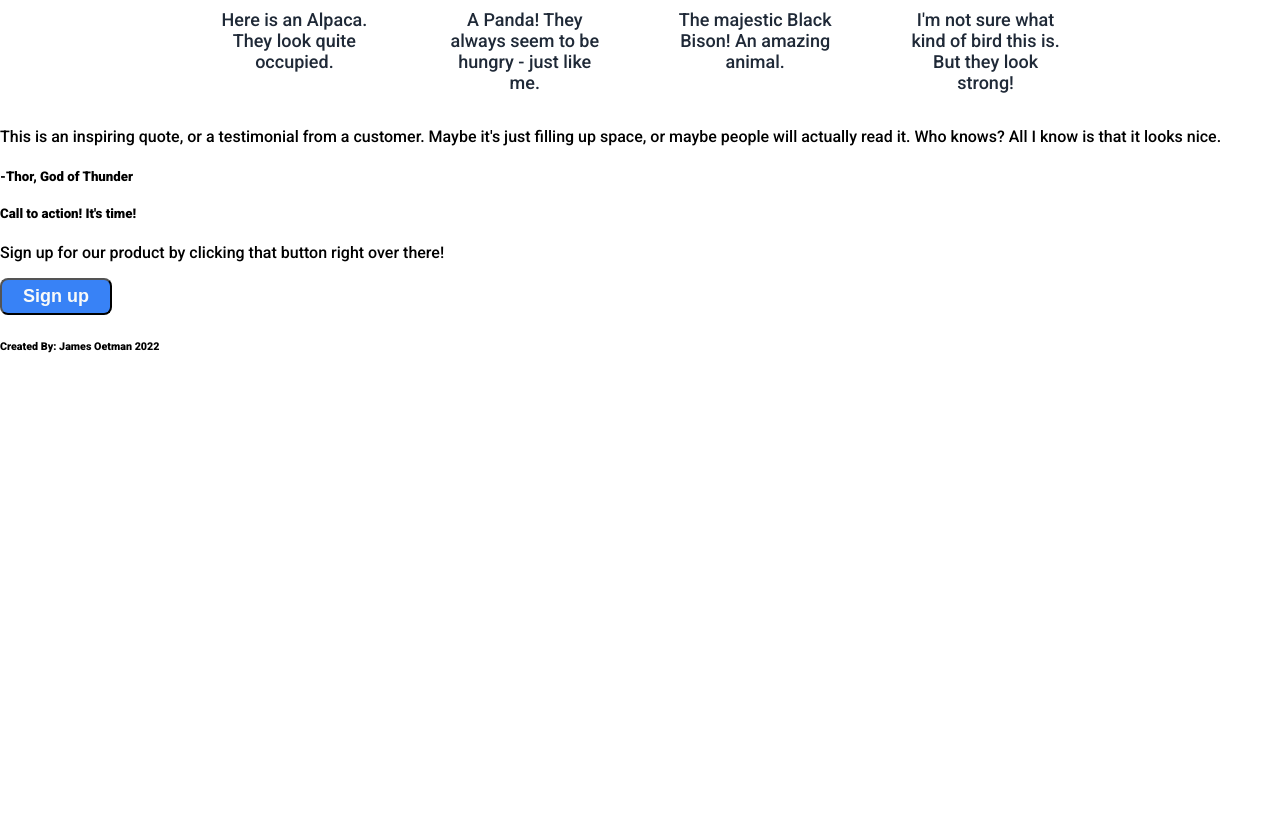
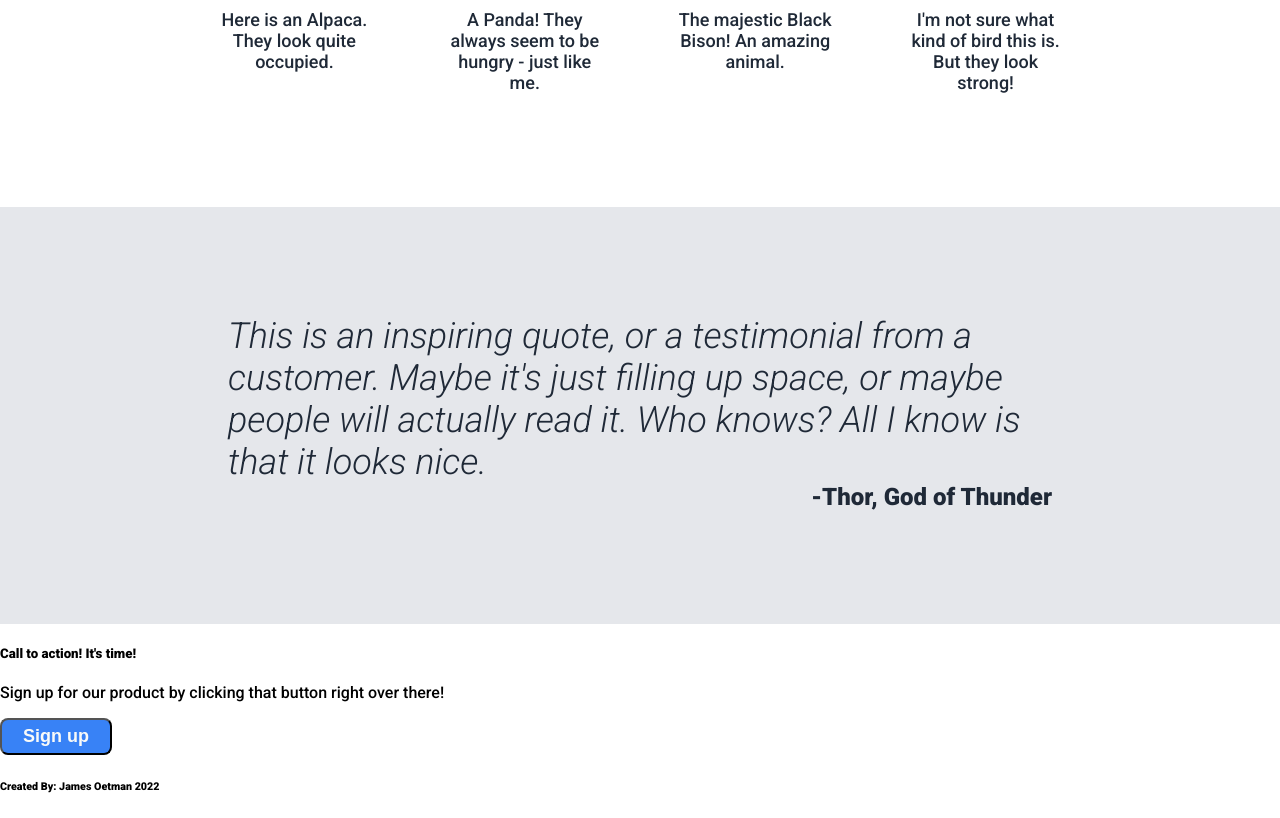
Before and after one commit to nimzoindian/odin-landingpage, a plain HTML site: page index.html in a window 1280 px wide. Shown: the part 880-1698 px from the top of the page. Before the commit the page ends 1258 px from the top, so only its background shows below. Drawn offline with Linux system fonts and the light colour scheme.

Commit message:
Styled the quote

```diff
--- a/style.css
+++ b/style.css
@@ -95,6 +95,7 @@ button {
     display: flex;
     flex-direction: column;
     width: 160px;
+    margin-bottom: 96px;
 }
 
 .container p {
@@ -104,3 +105,23 @@ button {
     font-weight: lighter;
     color: #1F2937;
 }
+
+.quote {
+    background-color: #e5e7eb;
+    color: #1F2937;
+    padding: 72px 228px;
+}
+
+.quote p {
+    font-size: 36px;
+    font-weight: lighter;
+    font-style: italic;
+    margin-bottom: 0px;
+}
+
+.quote h5 {
+    font-size: 24px;
+    font-weight: bold;
+    text-align: end;
+    margin-top: 0px;
+}
```
